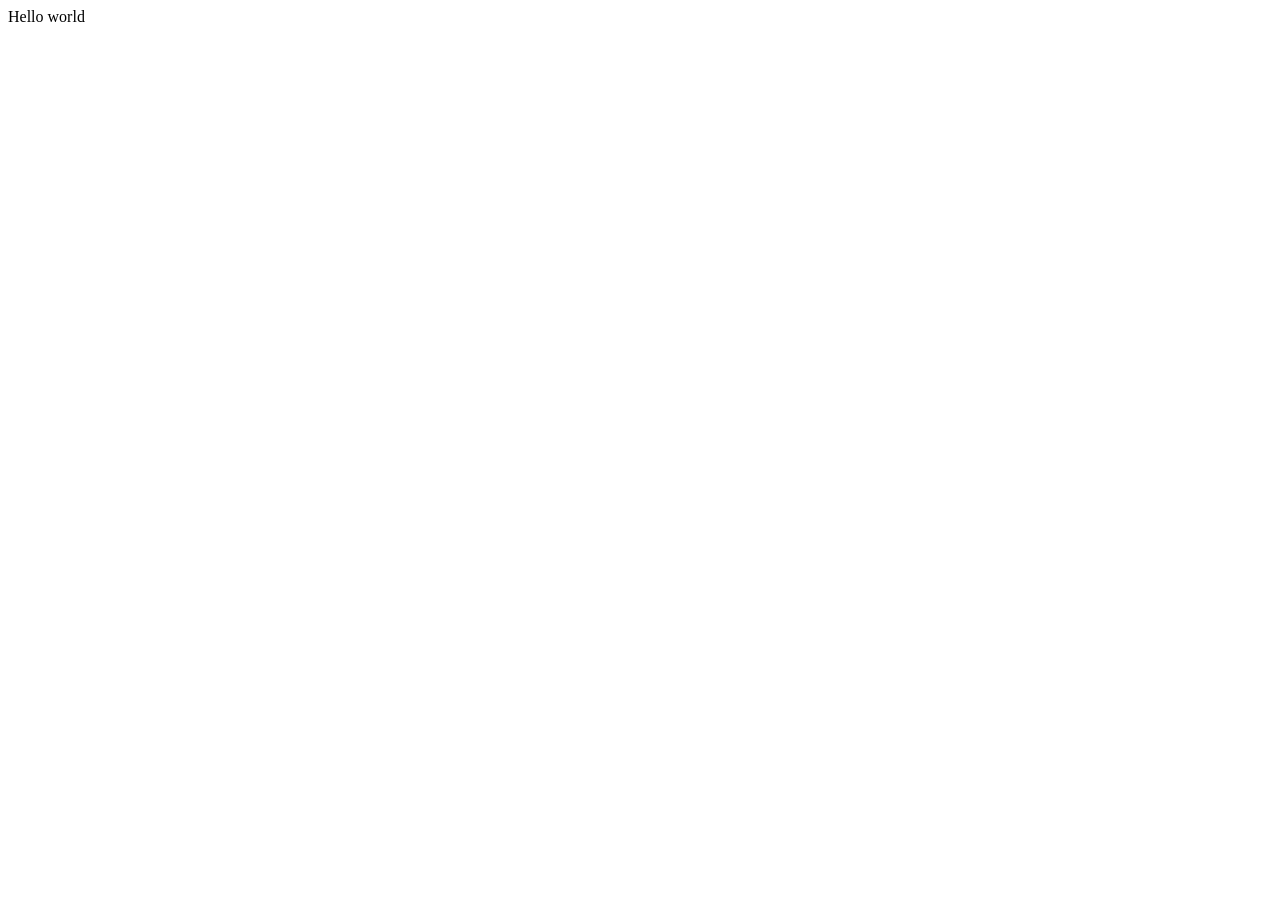
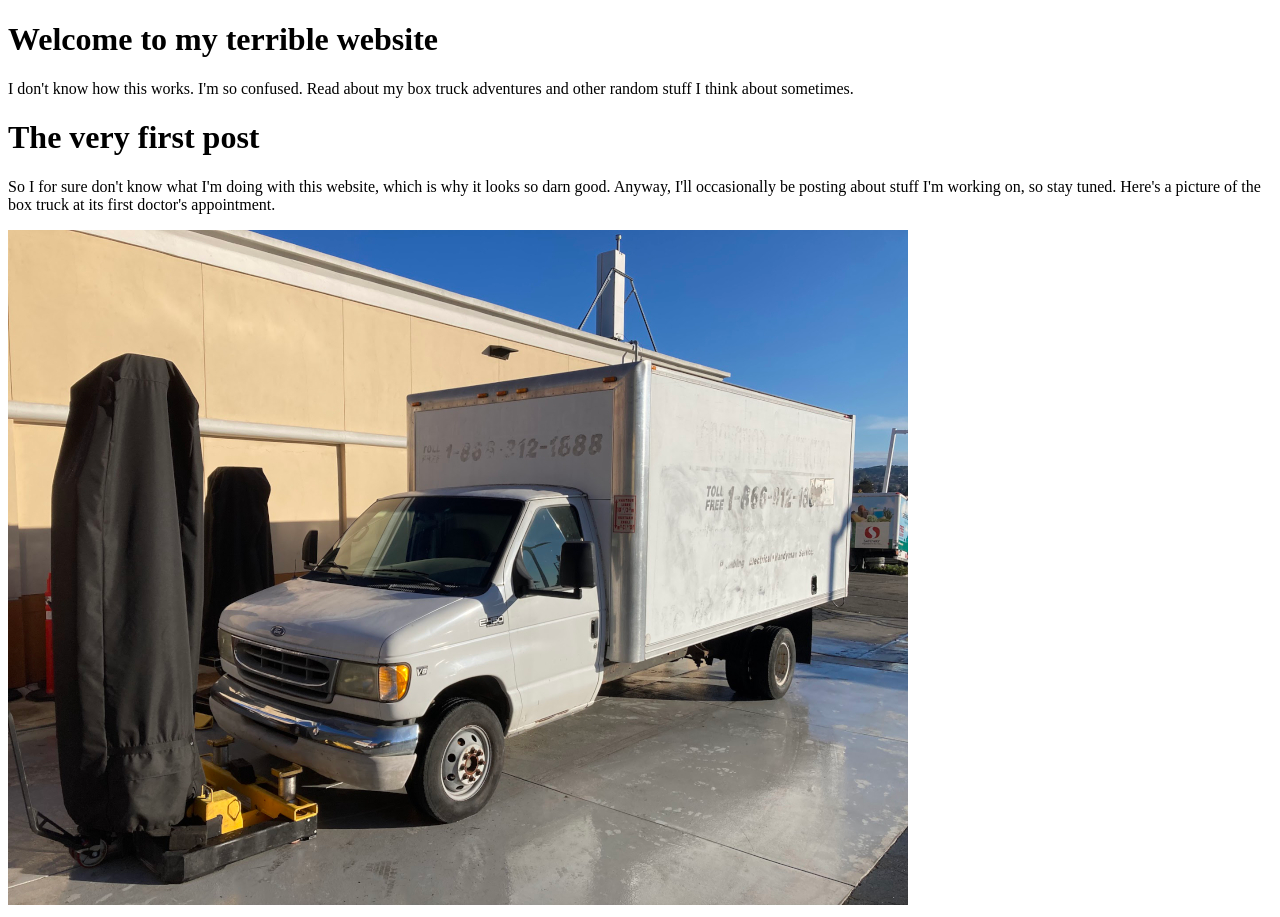
Before and after one commit to Brndn004/Brndn004.github.io, a plain HTML site: page index.html in a window 1280 px wide. Before the commit the page ends 800 px from the top, so only its background shows below. Drawn offline with Linux system fonts and the light colour scheme.

Commit message:
My very first post

```diff
--- a/index.html
+++ b/index.html
@@ -1 +1,27 @@
-Hello world
+<!DOCTYPE html>
+<html>
+<head>
+  <title>A garbage website, but hey -- it's reliable I think?</title>
+</head>
+<body>
+
+<h1>Welcome to my terrible website</h1>
+
+<p>
+I don't know how this works.
+I'm so confused.
+Read about my box truck adventures and other random stuff I think about sometimes.
+</p>
+
+<h1>The very first post</h1>
+
+<p>
+So I for sure don't know what I'm doing with this website, which is why it looks so darn good.
+Anyway, I'll occasionally be posting about stuff I'm working on, so stay tuned.
+Here's a picture of the box truck at its first doctor's appointment.
+</p>
+
+<img src="box_truck_smol.jpeg" height="675" width="900" alt="Everything checks out!">
+
+</body>
+</html>
```
Also changed, not shown: box_truck_smol.jpeg (added).
